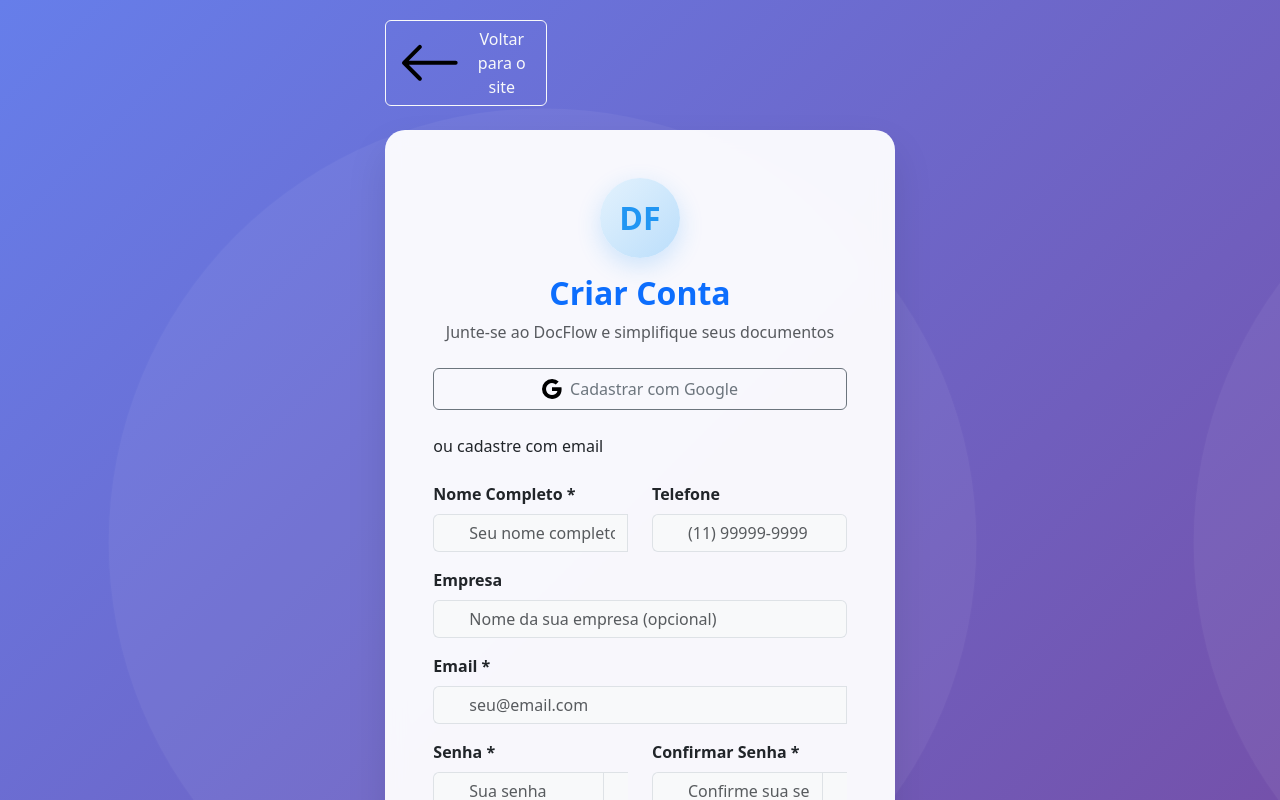
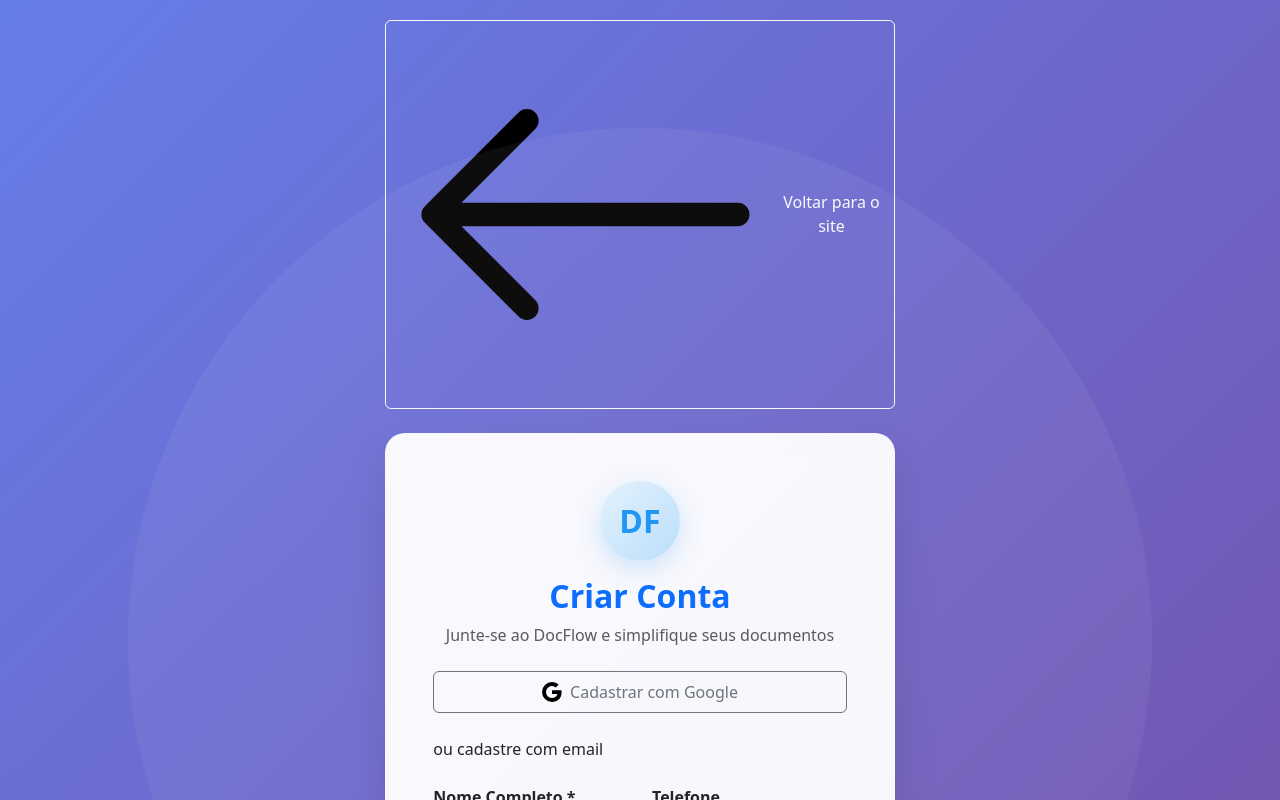
Before and after one commit to afsilva3021/MicrosaasDocFlow, a React (Vite) app: page /cadastro in a window 1280 px wide. Shown: the top 800 px of the page. Built offline with nearby package versions, Linux system fonts and the light colour scheme.

Commit message:
Update Cadastro.jsx

```diff
--- a/src/pages/Cadastro.jsx
+++ b/src/pages/Cadastro.jsx
@@ -160,7 +160,7 @@
                         <Button
                             variant="outline-light"
                             className="back-btn mb-4 d-flex align-items-center"
-                            onClick={() => window.location.href = '/'} // ← Redirecionamento direto
+                            as={Link} to="/" // ← Redirecionamento direto
                         >
                             <ArrowLeft className="me-2" />
                             Voltar para o site
```
